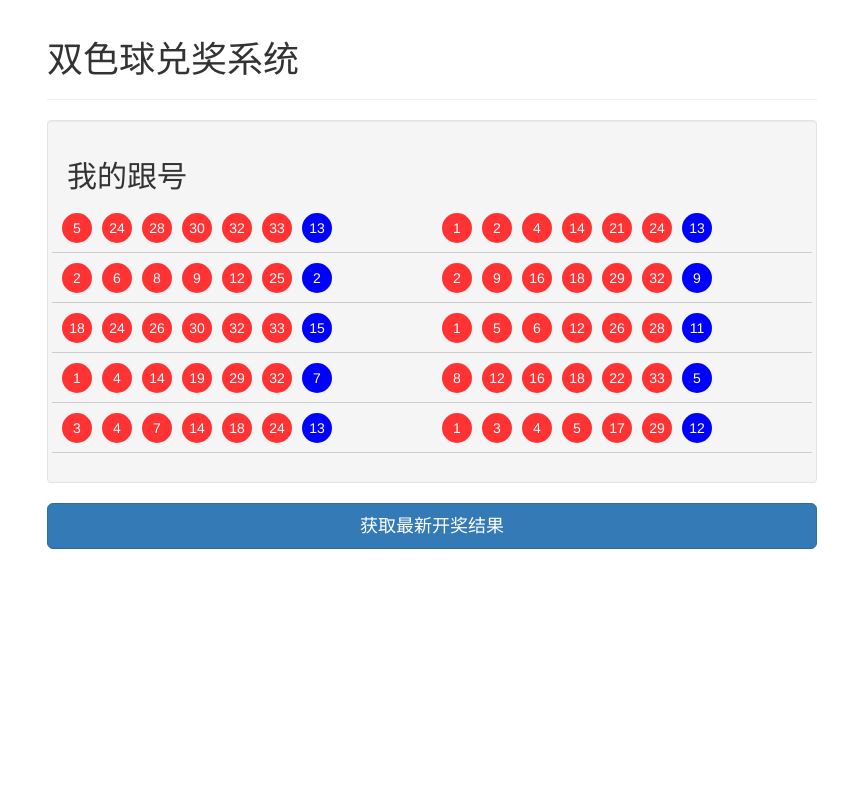
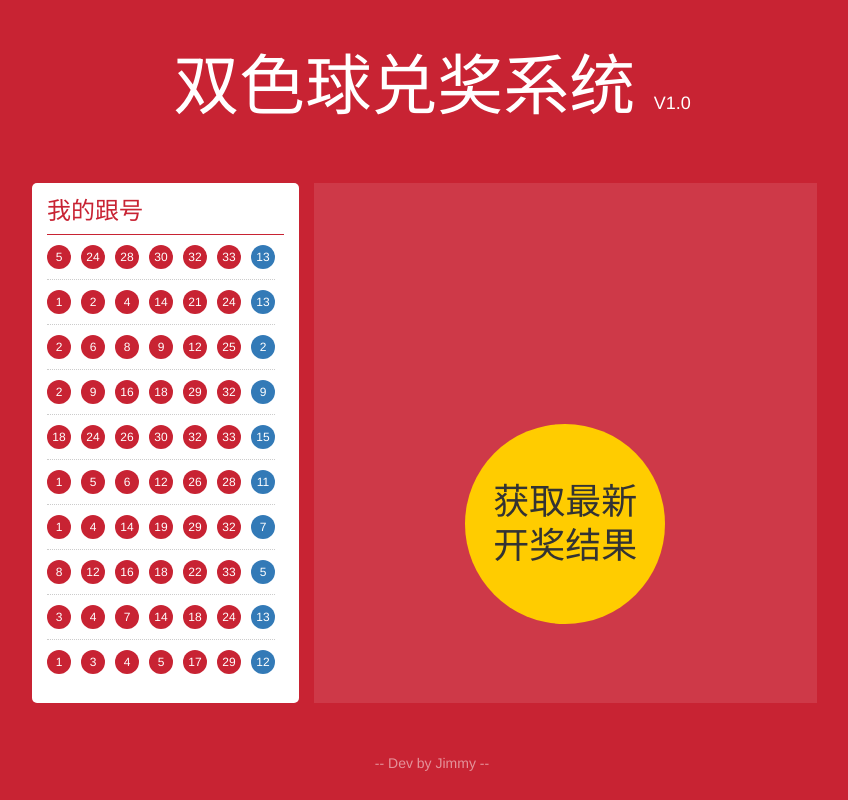
Before and after one commit to gz-freedom/lottery, an Angular app: page / in a window 1280 px wide. Shown: the whole page, without its empty margins (208-1056 px from the left). Built offline with nearby package versions, Linux system fonts and the light colour scheme.

Commit message:
beautify UI

```diff
--- a/src/app/app.component.html
+++ b/src/app/app.component.html
@@ -1,27 +1,35 @@
 <div class="container">
-  <div class="page-header">
-    <h1>{{ title }}</h1>
+  <div class="header">
+    <h1 class="page-title text-center">
+      {{ title }}
+      <span class="version">V1.0</span>
+    </h1>
   </div>
-  <div class="page-content">
-    <div class="well">
-      <h2>我的跟号</h2>
-      <ul class="row list-unstyled lucky-numbers-list">
-        <li class="col-md-6 lucky-numbers" *ngFor="let numbers of luckyNumbers">
+  <div class="page-content row">
+    <div class="col-sm-4 left-zone">
+      <h2 class="text-warning">我的跟号</h2>
+      <ul class="list-unstyled lucky-numbers-list">
+        <li class="lucky-numbers" *ngFor="let numbers of luckyNumbers">
           <lottery-numbers [lotteryNumbers]="numbers" [matchedNumbers]="latestLotteryNumbers"></lottery-numbers>
         </li>
       </ul>
     </div>
-    <div class="well" *ngIf="latestLotteryNumbers">
-      <h2>最新一期开奖结果如下：</h2>
-      <ul>
-        <li>期数：{{ latestLotteryNumbers.expect }}</li>
-        <li>开奖时间：{{ latestLotteryNumbers.opentime }}</li>
-        <li>开奖号码：<lottery-numbers [lotteryNumbers]="latestLotteryNumbers.opencode"></lottery-numbers></li>
-      </ul>
+    <div class="col-sm-8 right-zone">
+      <div class="bg"></div>
+      <div class="result-placeholder">
+        <div class="draw-result" *ngIf="latestLotteryNumbers">
+          <h2 class="result-title">最新一期开奖结果如下：</h2>
+          <ul class="list-unstyled">
+            <li>期数：{{ latestLotteryNumbers.expect }}</li>
+            <li>开奖时间：{{ latestLotteryNumbers.opentime }}</li>
+            <li>开奖号码：<lottery-numbers [lotteryNumbers]="latestLotteryNumbers.opencode"></lottery-numbers></li>
+          </ul>
+        </div>
+      </div>
+      <button class="btn-draw" (click)="getLatestLotteryNumbers()">获取最新开奖结果</button>
     </div>
-    <button class="btn btn-primary btn-block btn-lg" (click)="getLatestLotteryNumbers()">获取最新开奖结果</button>
   </div>
   <div class="page-footer">
-    <p></p>
+    <p>-- Dev by Jimmy --</p>
   </div>
 </div>
--- a/src/app/app.component.scss
+++ b/src/app/app.component.scss
@@ -1,13 +1,39 @@
+.page-title {
+    color: #fff;
+    font-size: 66px;
+    padding: 30px 0 50px;
+    .version {
+        font-size: 18px;
+    }
+}
+.page-content {
+}
+.left-zone {
+    background-color: #fff;
+    height: 520px;
+    border-radius: 5px;
+
+    h2 {
+        color: #c82333;
+        border-bottom: #c82333 solid 1px;
+        padding-bottom: 10px;
+        margin-top: 15px;
+        margin-bottom: 10px;
+        font-size: 24px;
+    }
+}
 .lucky-numbers-list {
     overflow: hidden;
 
     .lucky-numbers {
-        border-bottom: #ccc solid 1px;
-        height: 50px;
-        font-size: 14px;
-        float: left;
-        padding-left: 10px;
-        padding-right: 50px;
+        font-size: 12px;
+        margin-bottom: 10px;
+        border-bottom: #ccc dotted 1px;
+        padding-bottom: 10px;
+        display: inline-block;
+    }
+    .lucky-numbers:last-child {
+        border-bottom: none;
     }
 }
 
@@ -15,32 +41,73 @@
     display: inline-block;
 
     .red-ball {
-        width: 30px;
-        height: 30px;
-        background-color: #f33;
         color: #fff;
+        background-color: #c82333;
         border-radius: 50%;
-        display: inline-block;
         text-align: center;
         margin-right: 10px;
-        line-height: 30px;
+        line-height: 24px;
+        width: 24px;
+        display: inline-block;
     }
 }
 .blue-zone {
     display: inline-block;
     .ball {
         display: inline-block;
-        width: 30px;
-        height: 30px;
-        background-color: #00f;
+        background-color: #337ab7;
+        color: #fff;
         border-radius: 50%;
-        color: #fff;
         text-align: center;
-        line-height: 30px;
-        font-weight: 300;
-        margin-top: 10px;
+        line-height: 24px;
+        width: 24px;
     }
 }
-.matched-ball {
-    background-color: #033 !important;
+
+.right-zone {
+    position: relative;
+    height: 520px;
+
+    .bg {
+        background-color: rgba(255, 255, 255, .1);
+        position: absolute;
+        top: 0;
+        bottom: 0;
+        left: 15px;
+        right: 15px;
+        z-index: -1;
+    }
 }
+.result-placeholder {
+    height: 221px;
+}
+.btn-draw {
+    height: 200px;
+    width: 200px;
+    line-height: 1.2;
+    margin: 20px auto 0;
+    padding: 20px;
+    display: block;
+    font-size: 36px;
+    background-color: #fc0;
+    border: none;
+    border-radius: 50%;
+    outline: none;
+}
+.draw-result {
+    padding: 20px 30px;
+    color: #fff;
+    line-height: 2;
+    font-size: 18px;
+
+    .result-title {
+        color: #fc0;
+    }
+}
+
+.page-footer {
+    color: #fff;
+    opacity: .5;
+    padding: 50px 0 0;
+    text-align: center;
+}
--- a/src/styles.scss
+++ b/src/styles.scss
@@ -1,3 +1,6 @@
+body {
+    background-color: #c82333;
+}
 .container {
     width: 800px;
 }
```
